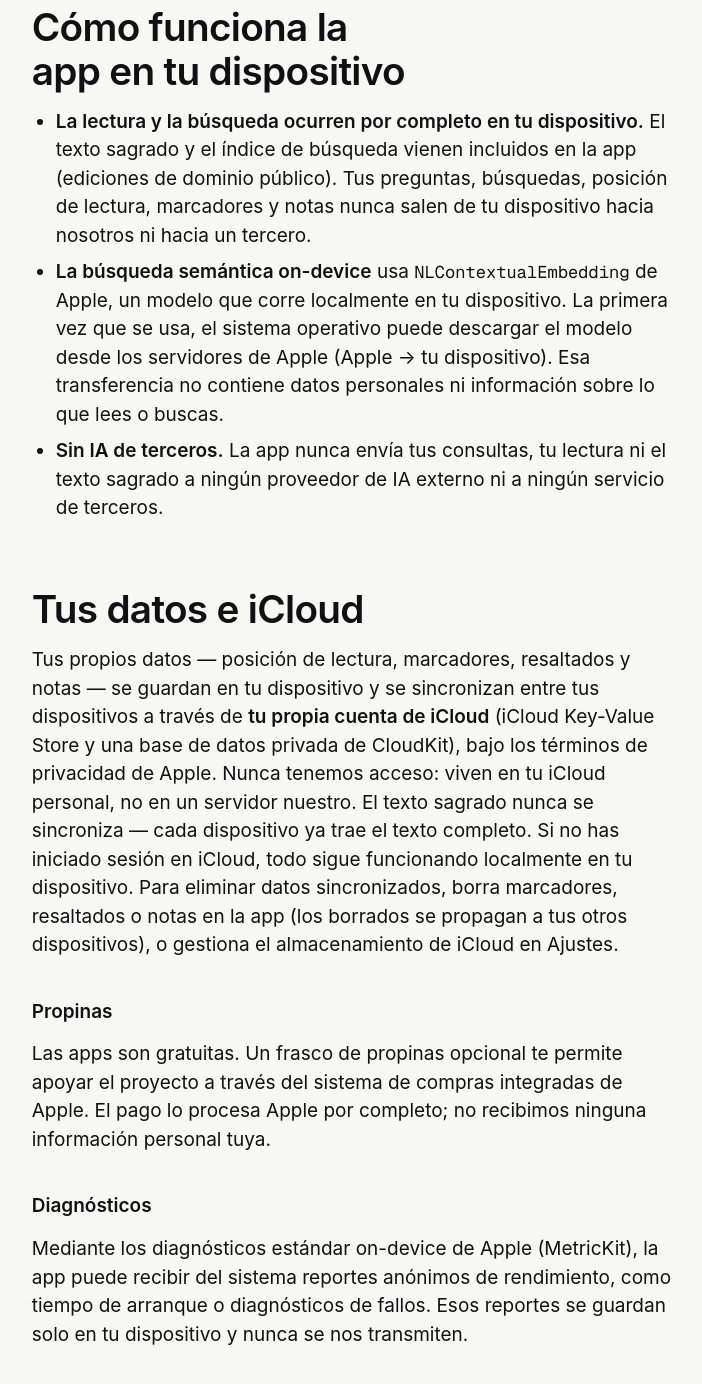
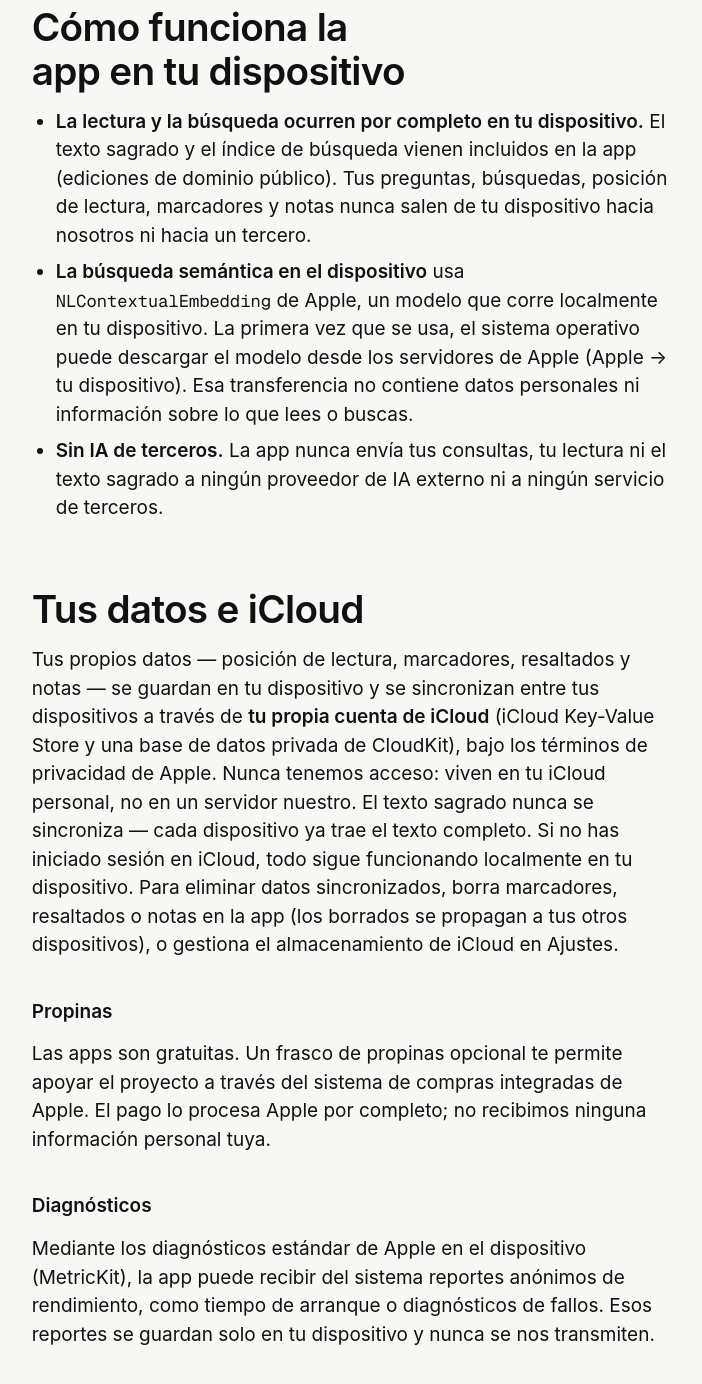
Before and after one commit to KhassinX/nibras-web, a Jekyll site: the page built from es/legal/privacy.md, in a window 1280 px wide and 1400 px high, scrolled down 738 px. Shown: the top 1384 px of the window, without its empty margins (22-724 px from the left). Built offline with Jekyll 4.4.1, drawn with Linux system fonts in a browser that asks for light colours; some of the changed text lies outside the part shown.

Commit message:
legal: one date per policy, and "en el dispositivo" in Spanish
C1: the body date (July 2 / 2 de julio) contradicted the front-matter date shown under the h1; the last substantive change of the text is 2026-07-11 (measured in git), so only that one stays. C5: "on-device" in the Spanish legal text becomes "en el dispositivo"; meaning unchanged. Not to be published before Chief Designer signs it.

Co-Authored-By: Claude Opus 5.5 <noreply@anthropic.com>

Claude-Session: https://claude.ai/code/session_01HcbMZm97AK2qBxhKYzgV1m

```diff
--- a/es/legal/privacy.md
+++ b/es/legal/privacy.md
@@ -22,7 +21,7 @@ Nibras es una app para leer escritura sagrada — el Corán. Está hecha privacy
 ## Cómo funciona la app en tu dispositivo
 
 - **La lectura y la búsqueda ocurren por completo en tu dispositivo.** El texto sagrado y el índice de búsqueda vienen incluidos en la app (ediciones de dominio público). Tus preguntas, búsquedas, posición de lectura, marcadores y notas nunca salen de tu dispositivo hacia nosotros ni hacia un tercero.
-- **La búsqueda semántica on-device** usa `NLContextualEmbedding` de Apple, un modelo que corre localmente en tu dispositivo. La primera vez que se usa, el sistema operativo puede descargar el modelo desde los servidores de Apple (Apple → tu dispositivo). Esa transferencia no contiene datos personales ni información sobre lo que lees o buscas.
+- **La búsqueda semántica en el dispositivo** usa `NLContextualEmbedding` de Apple, un modelo que corre localmente en tu dispositivo. La primera vez que se usa, el sistema operativo puede descargar el modelo desde los servidores de Apple (Apple → tu dispositivo). Esa transferencia no contiene datos personales ni información sobre lo que lees o buscas.
 - **Sin IA de terceros.** La app nunca envía tus consultas, tu lectura ni el texto sagrado a ningún proveedor de IA externo ni a ningún servicio de terceros.
 
 ## Tus datos e iCloud
@@ -35,7 +34,7 @@ Las apps son gratuitas. Un frasco de propinas opcional te permite apoyar el proy
 
 ### Diagnósticos
 
-Mediante los diagnósticos estándar on-device de Apple (MetricKit), la app puede recibir del sistema reportes anónimos de rendimiento, como tiempo de arranque o diagnósticos de fallos. Esos reportes se guardan solo en tu dispositivo y nunca se nos transmiten.
+Mediante los diagnósticos estándar de Apple en el dispositivo (MetricKit), la app puede recibir del sistema reportes anónimos de rendimiento, como tiempo de arranque o diagnósticos de fallos. Esos reportes se guardan solo en tu dispositivo y nunca se nos transmiten.
 
 ## Niños
 
```
Also changed, not shown: other parts of es/legal/privacy.md (+0 -1 lines), es/legal/terms.md (+1 -1 lines), legal/privacy.md (+0 -1 lines).
